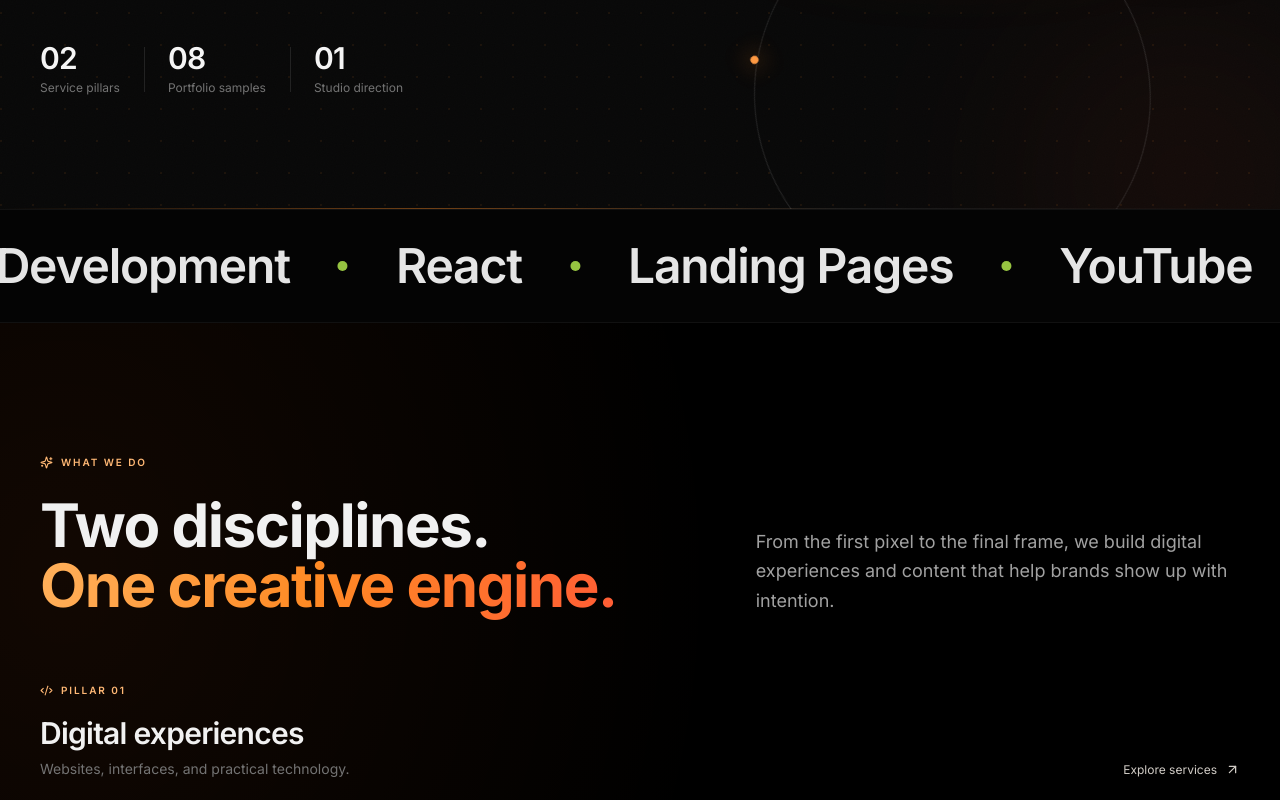
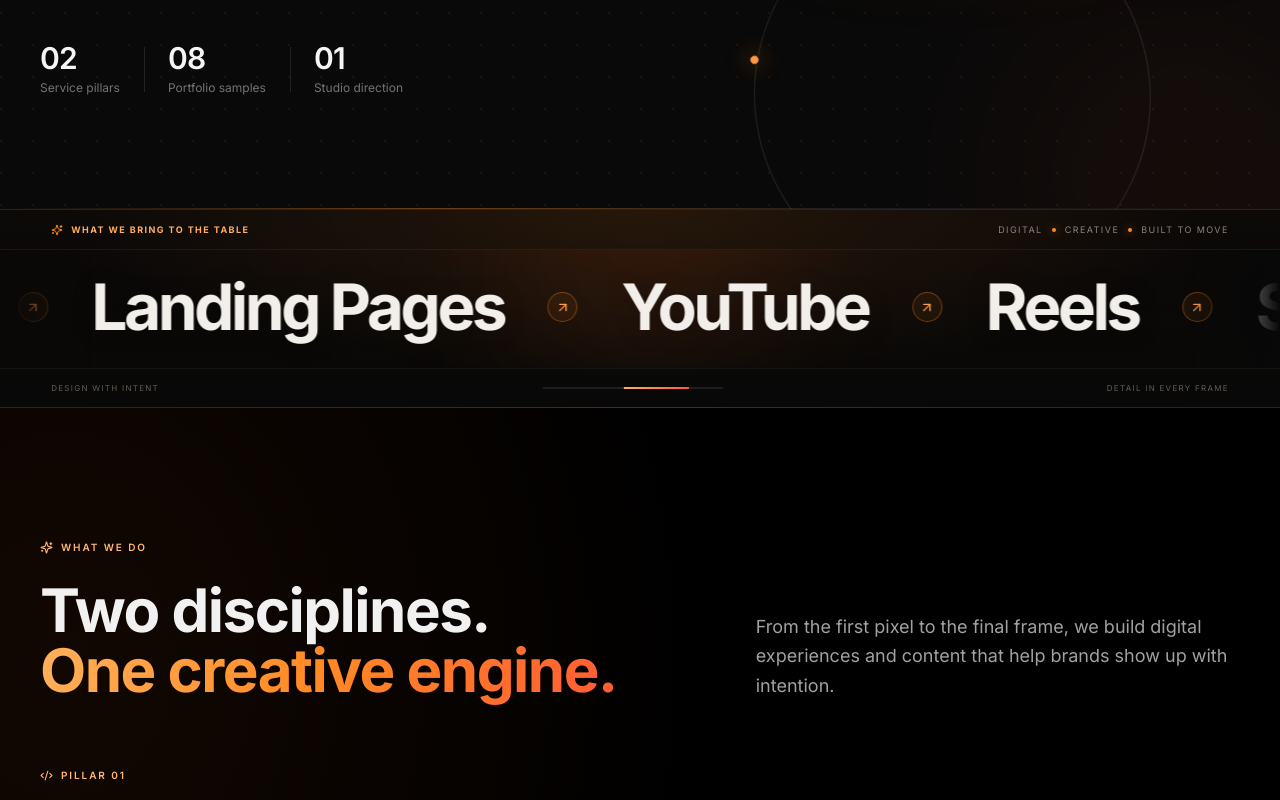
Before and after one commit to mirzahasnain-git/forge-studio-website, a React (Vite) app: page / in a window 1280 px wide. Shown: the part 820-1620 px from the top of the page. Built offline with nearby package versions, Linux system fonts and the light colour scheme; no server answers.

Commit message:
Refresh services marquee with orange studio theme

```diff
--- a/src/components/Marquee.jsx
+++ b/src/components/Marquee.jsx
@@ -1,21 +1,30 @@
 import React from "react";
 import { marqueeWords } from "../mock";
+import { ArrowUpRight, Sparkles } from "lucide-react";
 
 const Marquee = () => {
   const items = [...marqueeWords, ...marqueeWords];
   return (
-    <div className="relative overflow-hidden border-y border-white/5 bg-black/40 py-6 md:py-8">
-      <div className="flex marquee-track whitespace-nowrap gap-12">
-        {items.map((w, i) => (
-          <div key={i} className="flex items-center gap-12 shrink-0">
-            <span className="font-display text-3xl md:text-5xl font-semibold text-neutral-200">
-              {w}
-            </span>
-            <span className="w-2.5 h-2.5 rounded-full bg-lime-300/80" />
-          </div>
-        ))}
+    <section className="services-marquee relative overflow-hidden" aria-label="V-Graph services and capabilities">
+      <div className="services-marquee-topline">
+        <span className="services-marquee-kicker"><Sparkles size={12} /> WHAT WE BRING TO THE TABLE</span>
+        <span className="services-marquee-note">DIGITAL <i /> CREATIVE <i /> BUILT TO MOVE</span>
       </div>
-    </div>
+      <div className="services-marquee-stage">
+        <div className="services-marquee-glow" aria-hidden="true" />
+        <div className="services-marquee-track flex whitespace-nowrap">
+          {items.map((word, i) => (
+            <div key={i} className="services-marquee-item flex items-center shrink-0">
+              <span className="services-marquee-word">{word}</span>
+              <span className="services-marquee-spark" aria-hidden="true"><ArrowUpRight size={15} strokeWidth={2.2} /></span>
+            </div>
+          ))}
+        </div>
+        <span className="services-marquee-edge services-marquee-edge-left" aria-hidden="true" />
+        <span className="services-marquee-edge services-marquee-edge-right" aria-hidden="true" />
+      </div>
+      <div className="services-marquee-bottomline"><span>DESIGN WITH INTENT</span><span className="services-marquee-progress"><i /></span><span>DETAIL IN EVERY FRAME</span></div>
+    </section>
   );
 };
 
```
